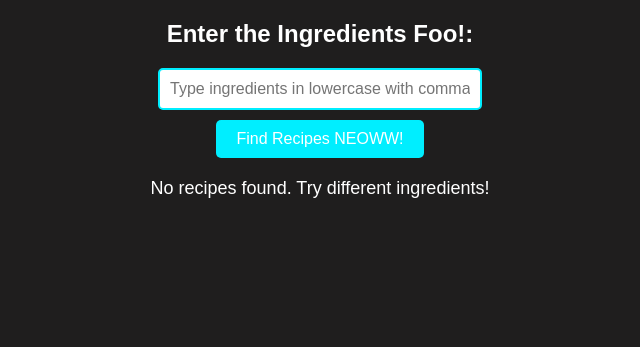
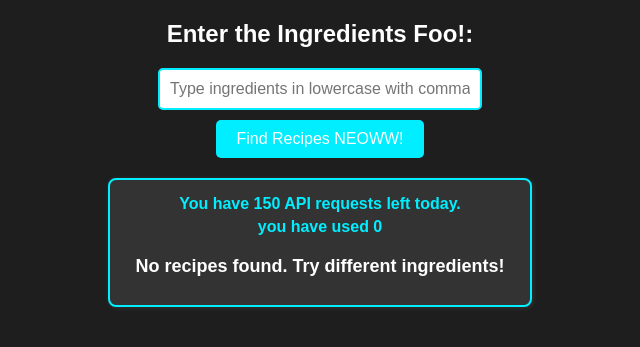
Before and after one commit to mayooo18/flask-recipe-app, a Flask app: page / in a window 1280 px wide. Shown: the top 347 px of the page, without its empty margins (320-960 px from the left). Run offline with Flask 3, Linux system fonts and the light colour scheme.

Commit message:
added api tracking and added random html and css

```diff
--- a/app.py
+++ b/app.py
@@ -1,11 +1,20 @@
 from flask import Flask, request, render_template
 import requests
 import os
+
+apiLimit= 150 # 150 requests per day
+apiCount = 0
 SPOONACULAR_API_KEY = os.getenv("SPOONACULAR_API_KEY")
+
+
 app = Flask(__name__)
 
 def getRecipes(ingredients):
+    global apiCount
     ingredients = ingredients.strip()
+    if not ingredients:
+        return [], 0, apiCount
+
 
     url=f"https://api.spoonacular.com/recipes/complexSearch?query={ingredients}&number=5&maxCalories=500&apiKey={SPOONACULAR_API_KEY}"
 
@@ -15,6 +24,10 @@ def getRecipes(ingredients):
 
         if response.status_code == 200:
             recipes = response.json().get("results", [])
+
+            apiRemaining = int(response.headers.get("X-Ratelimit-Remaining", apiLimit - apiCount))
+            apiCount += 1
+            # checks if api limit is reached
 
             # ✅ Fetch full nutrition data for each recipe
             for recipe in recipes:
@@ -32,27 +45,32 @@ def getRecipes(ingredients):
                     print(f"Failed to fetch nutrition for recipe ID: {recipe_id}")
                     recipe["nutrition"] = {}
 
-            return recipes  # ✅ Return processed recipes
+            return recipes, apiRemaining, apiCount  # ✅ Return processed recipes and api count
 
         else:
             print(f"Error fetching recipes: {response.status_code}")
-            return []
+            return [], apiLimit - apiCount , apiCount
 
     except requests.exceptions.RequestException:
         print("Error: Could not connect to Spoonacular API.")
-        return []
+        return [], apiLimit - apiCount, apiCount
 
 
 @app.route("/", methods=["GET", "POST"])
 def index():
     recipes = []
+    apiRemaining = apiLimit -apiCount
+    apiUsed = apiCount
+
     if request.method== "POST":
         ingredients = request.form.get("ingredients")
-        recipes = getRecipes(ingredients)
+        recipes, apiRemaining, apiUsed = getRecipes(ingredients)
 
 
 
-    return render_template("index.html", recipes=recipes)
+
+
+    return render_template("index.html", recipes=recipes, apiRemaining=apiRemaining, apiUsed=apiUsed)
 
 
 
--- a/templates/index.html
+++ b/templates/index.html
@@ -1,9 +1,8 @@
 <!DOCTYPE html>
 <html lang="en">
-
   <head>
-    <meta charset="UTF-8">
-    <meta name="viewport" content="width=device-width, initial-scale=1.0">
+    <meta charset="UTF-8" />
+    <meta name="viewport" content="width=device-width, initial-scale=1.0" />
     <title>Recipe Finder by Mariooo</title>
     <style>
       body {
@@ -17,6 +16,25 @@
       h2 {
         color: #ffffff;
         margin-top: 20px;
+      }
+      /* API Request Count Styling */
+.api-count {
+    background: #333;
+    color: white;
+    padding: 10px;
+    margin: 20px auto;
+    border-radius: 8px;
+    font-size: 16px;
+    font-weight: bold;
+    box-shadow: 1px 1px 5px rgba(255, 255, 255, 0.1);
+    text-align: center;
+    max-width: 400px;
+    border: 2px solid #00eeff;
+}
+
+.api-count h4 {
+    margin: 5px 0;
+    color: #00eeff;
 }
 
       /* Search Form */
@@ -118,11 +136,21 @@
   </head>
 
   <body>
-    <h2>Enter the Ingredients Foo!: </h2>
+    <h2>Enter the Ingredients Foo!:</h2>
     <form method="POST">
-        <input type="text" name="ingredients" placeholder="Type ingredients in lowercase with commas">
+      <input
+        type="text"
+        name="ingredients"
+        placeholder="Type ingredients in lowercase with commas"
+      />
       <button type="submit">Find Recipes NEOWW!</button>
     </form>
+
+    <!--ADDED HTML FOR RECIPE API LEFTOVER-->
+    <div class=" api-count">
+    <h4>You have <strong>{{apiRemaining}}</strong> API requests left today.</h4>
+    <h4> you have used <strong>{{apiUsed}} </strong></h4>
+
 
     {% if recipes %}
     <h3>Recipes Found:</h3>
@@ -130,19 +158,24 @@
       {% for recipe in recipes %}
       <li>
         <strong>
-                <a href="https://spoonacular.com/recipes/{{ recipe.title | replace(' ', '-') }}-{{ recipe.id }}" target="_blank">
+          <a
+            href="https://spoonacular.com/recipes/{{ recipe.title | replace(' ', '-') }}-{{ recipe.id }}"
+            target="_blank"
+          >
             {{ recipe.title }}
-                </a>
-            </strong><br>
-            <img src="{{ recipe.image }}" alt="Recipe Image"><br>
+          </a> </strong
+        ><br />
+        <img src="{{ recipe.image }}" alt="Recipe Image" /><br />
 
         {% if recipe.nutrition and recipe.nutrition.nutrients %}
         <div class="nutrition">
-                    {% for nutrient in recipe.nutrition.nutrients %}
-                        {% if nutrient.name in ['Calories', 'Protein', 'Carbohydrates', 'Fat'] %}
-                            <p><strong>{{ nutrient.name }}:</strong> {{ nutrient.amount }} {{ nutrient.unit }}</p>
-                        {% endif %}
-                    {% endfor %}
+          {% for nutrient in recipe.nutrition.nutrients %} {% if nutrient.name
+          in ['Calories', 'Protein', 'Carbohydrates', 'Fat'] %}
+          <p>
+            <strong>{{ nutrient.name }}:</strong> {{ nutrient.amount }} {{
+            nutrient.unit }}
+          </p>
+          {% endif %} {% endfor %}
         </div>
         {% else %}
         <p><strong>Nutrition info not available</strong></p>
@@ -151,8 +184,9 @@
       {% endfor %}
     </ul>
     {% else %}
-    <p style="color: white; font-size: 18px; margin-top: 20px;">No recipes found. Try different ingredients!</p>
+    <p style="color: white; font-size: 18px; margin-top: 20px">
+      No recipes found. Try different ingredients!
+    </p>
     {% endif %}
   </body>
-
 </html>
```
Lines whose indentation alone changed are shown as unchanged.
